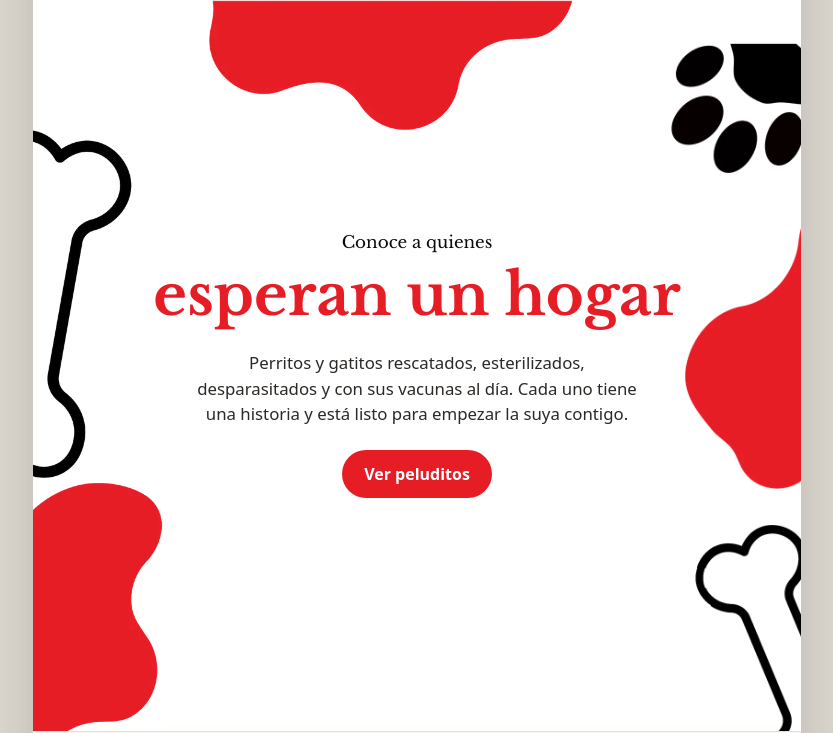
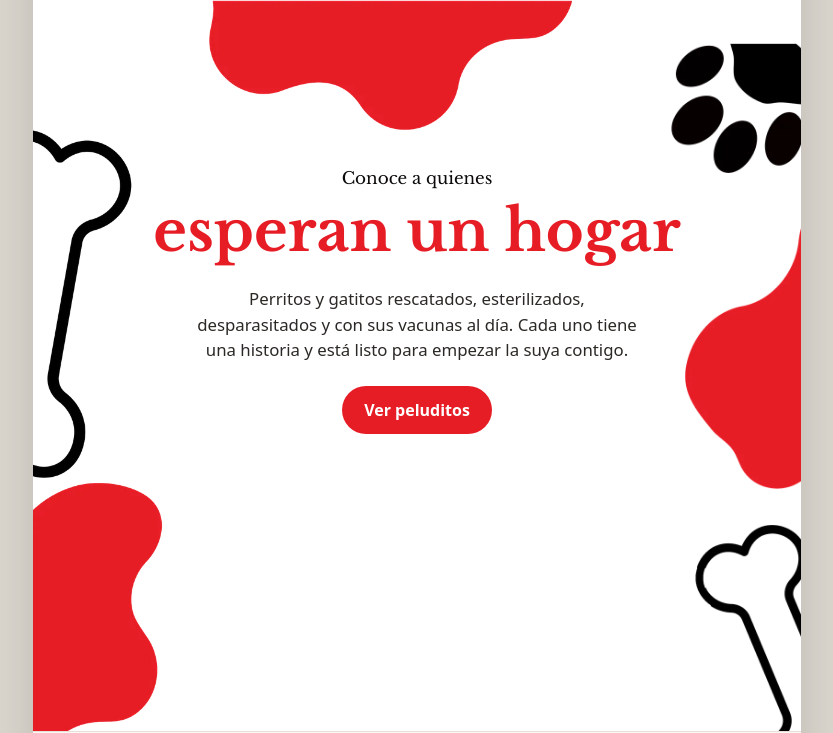
Before and after one commit to npavonl/feria-adopcion, a plain HTML site: page aulla/index.html in a window 1280 px wide. Shown: the part 68-801 px from the top of the page, without its empty margins (223-1056 px from the left). Drawn offline with nearby package versions, Linux system fonts and the light colour scheme.

Commit message:
subir el bloque de texto

```diff
--- a/comun/css/styles.css
+++ b/comun/css/styles.css
@@ -182,7 +182,7 @@ a {
 .hero .inner {
   position: relative;
   text-align: center;
-  padding: 6em 0 clamp(20px, 4svh, 48px);
+  padding: 2em 0 clamp(20px, 4svh, 48px);
   max-width: 640px;
   margin-inline: auto;
 }
```
